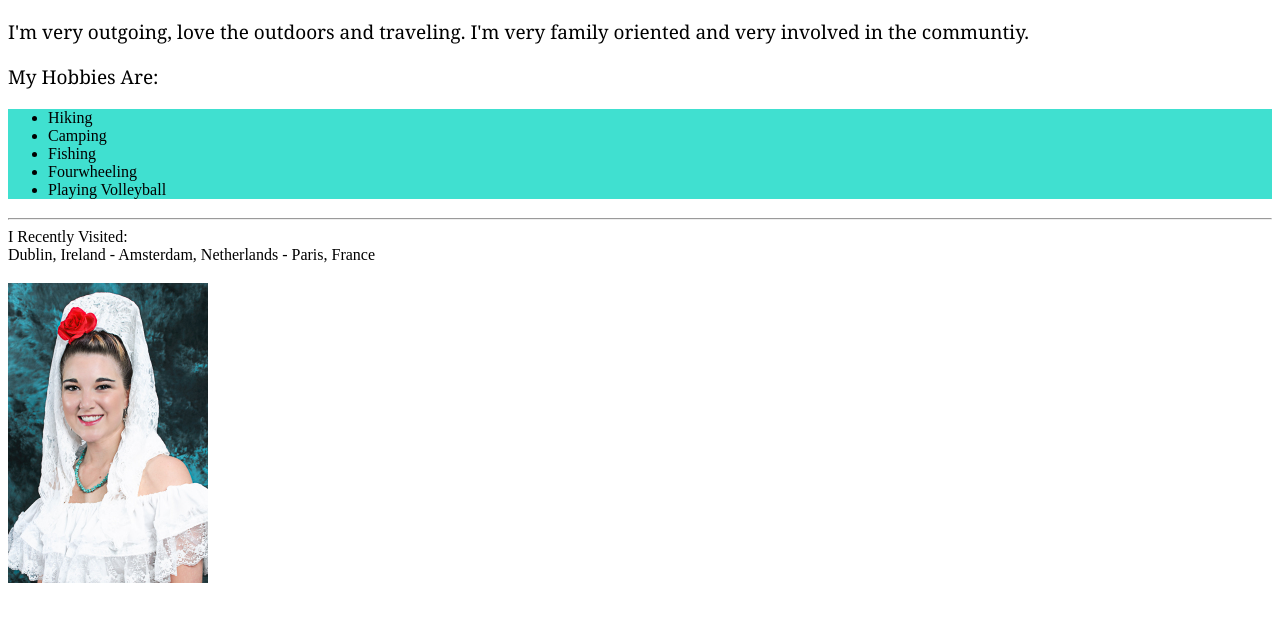
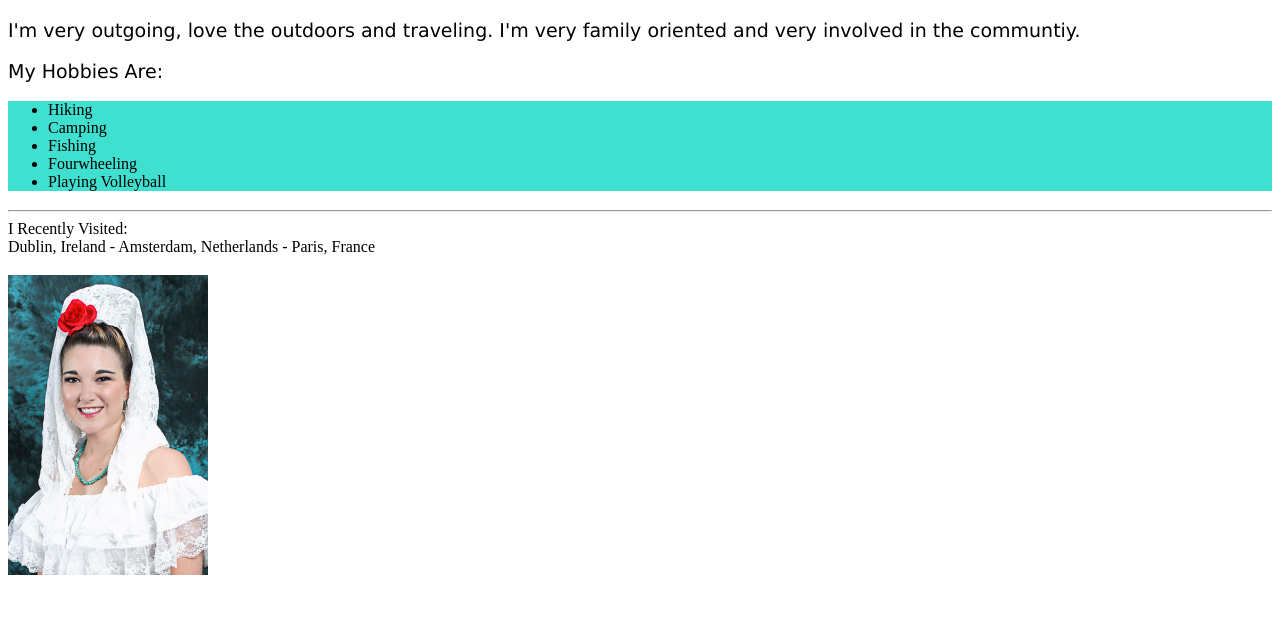
Before and after one commit to nlovato/about--natasha, a plain HTML site: page index.html in a window 1280 px wide. Shown: the part 61-682 px from the top of the page. Drawn offline with Linux system fonts and the light colour scheme.

Commit message:
changed font type

```diff
--- a/index.css
+++ b/index.css
@@ -7,5 +7,5 @@ h1 {background-color: turquoise
 
 p {
 	font-size: 19px;
-	font-family: Georgia;
+	font-family: Verdana;
 }
```
